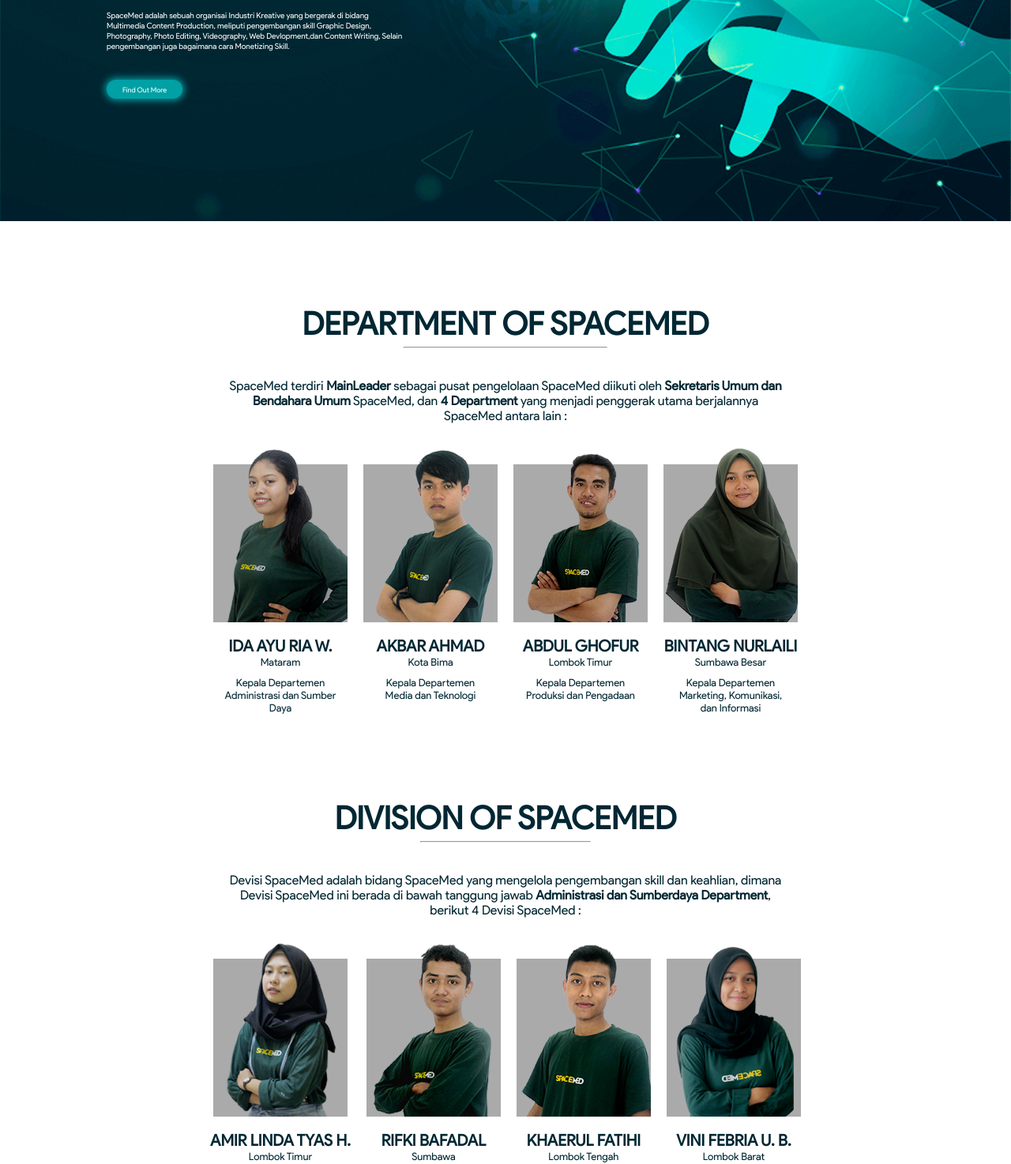
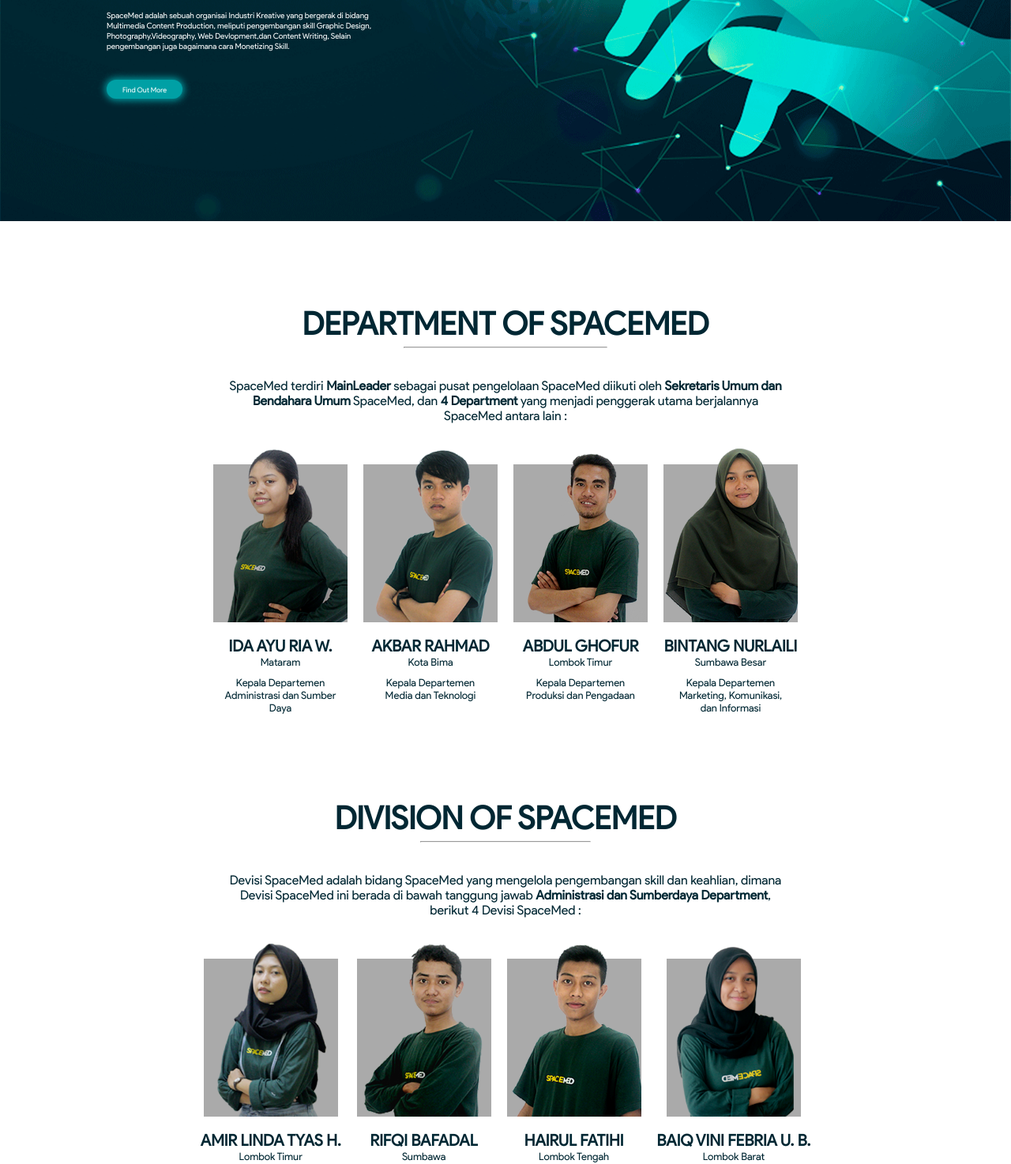
Before and after one commit to dwitatwa/spacemed, a plain HTML site: page index.html in a window 1280 px wide. Shown: the part 349-1823 px from the top of the page at 79% size. Drawn offline with Linux system fonts and the light colour scheme.

Commit message:
perbaikan lagi

```diff
--- a/index.html
+++ b/index.html
@@ -35,7 +35,7 @@
             </div>
             <img src="images/logo-home.png" alt="">
             <div class="details">
-                SpaceMed adalah sebuah organisai Industri Kreative yang bergerak di bidang Multimedia Content Production, meliputi pengembangan skill Graphic Design, Photography, Photo Editing, Videography, Web Devlopment,dan Content Writing, Selain pengembangan juga bagaimana cara Monetizing Skill.
+                SpaceMed adalah sebuah organisai Industri Kreative yang bergerak di bidang Multimedia Content Production, meliputi pengembangan skill Graphic Design, Photography,Videography, Web Devlopment,dan Content Writing, Selain pengembangan juga bagaimana cara Monetizing Skill.
             </div>
             <div class="button">
                 <button>Find Out More</button>
@@ -70,7 +70,7 @@
                     </div>
                 </div>
                 <div class="desc">
-                    <h3>AKBAR AHMAD</h3>
+                    <h3>AKBAR RAHMAD</h3>
                     <p>Kota Bima</p>
                     <span>Kepala Departemen <br>Media dan Teknologi</span>
                 </div>
@@ -129,7 +129,7 @@
                     </div>
                 </div>
                 <div class="desc">
-                    <h3>RIFKI BAFADAL</h3>
+                    <h3>RIFQI BAFADAL</h3>
                     <p>Sumbawa</p>
                     <span>Co-Devisi<br><b>Design Graphic</b></span>
                 </div>
@@ -141,7 +141,7 @@
                     </div>
                 </div>
                 <div class="desc">
-                    <h3>KHAERUL FATIHI</h3>
+                    <h3>HAIRUL FATIHI</h3>
                     <p>Lombok Tengah</p>
                     <span>Co-Devisi<br><b>Videography</b></span>
                 </div>
@@ -153,7 +153,7 @@
                     </div>
                 </div>
                 <div class="desc">
-                    <h3>VINI FEBRIA U. B.</h3>
+                    <h3>BAIQ VINI FEBRIA U. B.</h3>
                     <p>Lombok Barat</p>
                     <span>Co-Devisi<br><b>Web Development & Content <br> Writing</b></span>
                 </div>
@@ -178,15 +178,14 @@
     <div class="row06-container">
         <div class="visi">
             <h3>VISI</h3>
-            Menjadi Pusat Multimedia Conten Production
+            Menjadi Pusat Multimedia Content Production
         </div>
         <div class="misi">
             <h3>MISI</h3>
                 1. Konsisten dalam Menyajikan Karya-Karya Yang Berkualitas, Inovatif, dan Inspiratif.<br>
                 2. Membantu Berbagai Kalangan Menciptakan  Branding yang Berdaya Saing.<br>
                 3. Menyediakan Media Promosi  yang Menarik, dengan pelayanan yang terbaik, cepat dan tepat.<br>
-                4. Menyediakan Media Pengembangan Skill di bidang Design Graphic, <br>
-                5. Photography, Videography, dan Web Devlopment.<br>
+                4. Menyediakan Media Pengembangan Skill di bidang Design Graphic,Photography, Videography, dan Web Devlopment.
         </div>
         <button>Contact Us</button>
     </div>
@@ -273,7 +272,7 @@
                                 <h3>Product FIve</h3>
                             </div>
                             <div class="content">
-                                <p>Lorem ipsum dolor, sit amet consectetur adipisicing elit. At perspiciatis delectus eligendi quas quia culpa reprehenderit doloremque corporis. Ipsum quis velit tempore rem dolor id nihil soluta commodi, impedit veniam?</p>
+                                <p>Lorem ipsum dolor,sit amet consectetur adipisicing elit. At perspiciatis delectus eligendi quas quia culpa reprehenderit doloremque corporis. Ipsum quis velit tempore rem dolor id nihil soluta commodi, impedit veniam?</p>
                                 <a href="#">Read More</a>
                             </div>
                         </div>
@@ -287,8 +286,8 @@
     <div class="footer">
         <div class="content">
             <h3>CONTENT</h3>
-            <a href="#">Design Graphics</a>
-            <a href="#">Photography</a>
+            <a href="#">Graphic Design</a>
+        <a href="#">Photography</a>
             <a href="#">Videography</a>
             <a href="#">Web Development</a>
             <a href="#">Content Writing</a>
```
